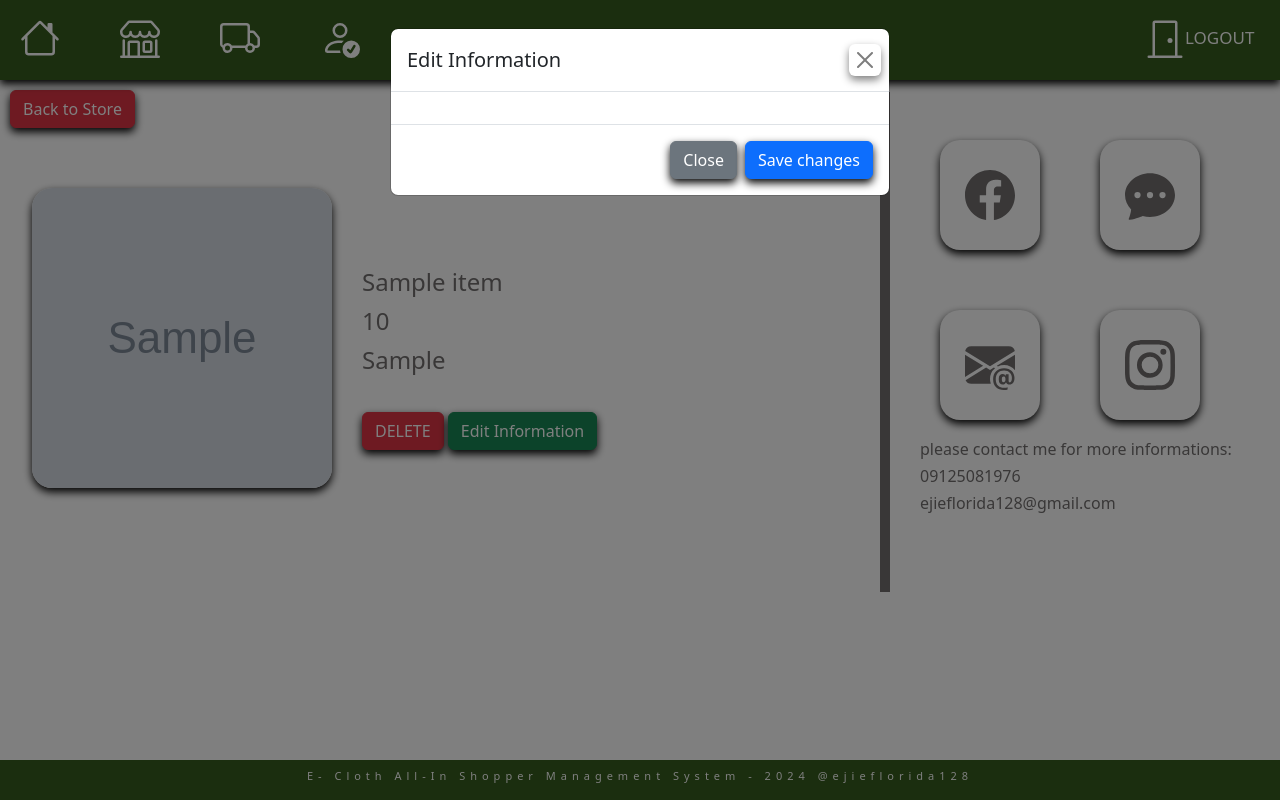
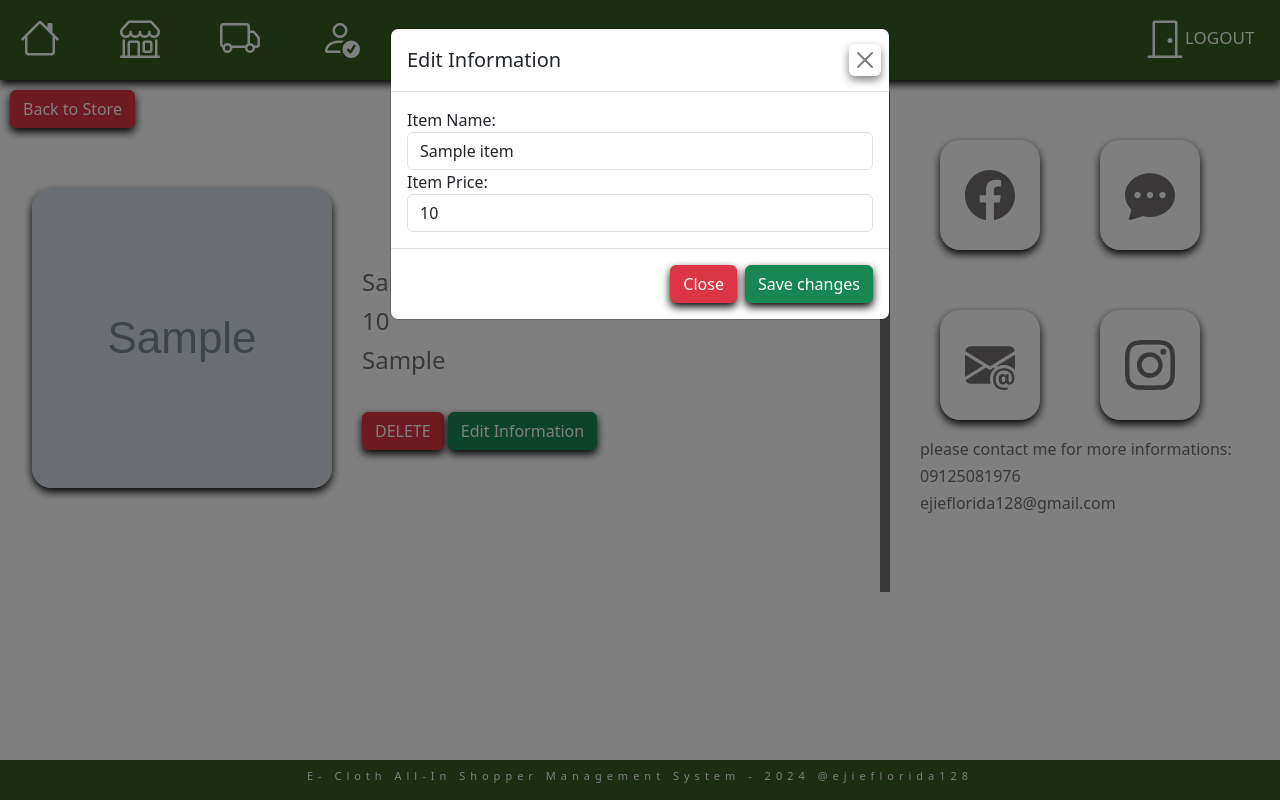
Before and after one commit to ejieflorida128/E-Shop, a PHP site: page /Seller/ViewItem.php?ItemId=1 in a window 1280 px wide, after a click on "Edit Information". Run offline with PHP 8.4, Linux system fonts and the light colour scheme; tables that the repository leaves empty or names only in its code hold one stand-in row (values such as "Sample post"); grey boxes marked "Sample" are stand-in pictures.

Commit message:
[ejie]
changes for February 15 2024

```diff
--- a/E-cloth-All-in-Shopper-Management-System/Seller/ViewItem.php
+++ b/E-cloth-All-in-Shopper-Management-System/Seller/ViewItem.php
@@ -71,7 +71,7 @@
 
                     <button class = "btn btn-danger" id = "forDeleteItem" onclick = "deleteItemFromTheSelectedShop()">DELETE</button>
                     <!-- Button trigger modal -->
-                    <button type="button" class="btn btn-success" data-bs-toggle="modal" data-bs-target="#EditModal" style = "margin-top: 30px;">
+                    <button type="button" class="btn btn-success" data-bs-toggle="modal" data-bs-target="#EditModal" style = "margin-top: 30px;" onclick = "openEditBoxWithValues()">
                     Edit Information
                     </button>
 
@@ -89,7 +89,7 @@
 
         <div class="sec1">
                              <div class="facebook">
-                                    <svg xmlns="http://www.w3.org/2000/svg" width="50" height="5    0" fill="rgb(114, 111, 111)" class="bi bi-facebook" viewBox="0 0 16 16">
+                                    <svg xmlns="http://www.w3.org/2000/svg" width="50" height="50" fill="rgb(114, 111, 111)" class="bi bi-facebook" viewBox="0 0 16 16">
                                     <path d="M16 8.049c0-4.446-3.582-8.05-8-8.05C3.58 0-.002 3.603-.002 8.05c0 4.017 2.926 7.347 6.75 7.951v-5.625h-2.03V8.05H6.75V6.275c0-2.017 1.195-3.131 3.022-3.131.876 0 1.791.157 1.791.157v1.98h-1.009c-.993 0-1.303.621-1.303 1.258v1.51h2.218l-.354 2.326H9.25V16c3.824-.604 6.75-3.934 6.75-7.951"/>
                                     </svg>
                             </div>
@@ -175,11 +175,14 @@
         <button type="button" class="btn-close" data-bs-dismiss="modal" aria-label="Close"></button>
       </div>
       <div class="modal-body">
-
+              <label for="item_Name">Item Name:</label><br>
+              <input type="text" id = "item_Name" class = "form-control">
+              <label for="item_Price">Item Price:</label><br>
+              <input type="text" id = "item_Price" class = "form-control">
       </div>
       <div class="modal-footer">
-        <button type="button" class="btn btn-secondary" data-bs-dismiss="modal">Close</button>
-        <button type="button" class="btn btn-primary">Save changes</button>
+        <button type="button" class="btn btn-danger" data-bs-dismiss="modal">Close</button>
+        <button type="button" class="btn btn-success" onclick = "EditItemFromTheSelectedShop()">Save changes</button>
       </div>
     </div>
   </div>
@@ -191,11 +194,11 @@
 
 
 
-                    // function refreshIfClose(){
-                    //             $(document).ready(function(){
-
-                    //             });
-                    // }
+                    function refreshIfClose(){
+                                $(document).ready(function(){
+                                  location.reload();
+                                });
+                    }
 
 
                     function deleteItemFromTheSelectedShop() {
@@ -217,17 +220,43 @@
 
 
 
-                    function EditItemFromTheSelected() {
+                    function openEditBoxWithValues(){
+
+                            var id =  '<?php echo $_GET['ItemId']; ?>';
+
+                            $.post("../ajax/seller_ajax.php", { editIdForTheSelectedItem:id}, function(data, status) {
+                              console.log(data); // Log the raw response to the console
+
+                              var SelectedItemDatas = JSON.parse(data);
+
+                              $('#item_Name').val(SelectedItemDatas.item_name);
+                              $('#item_Price').val(SelectedItemDatas.item_price);
+
+
+                          });
+                    }
+
+
+                    function EditItemFromTheSelectedShop() {
+
+                      var itemName = $('#item_Name').val();
+                      var itemPrice = $('#item_Price').val();
+
+
                         $.ajax({
                             url: "../ajax/seller_ajax.php",
                             type: 'post',
                             data: {
                                 clickForEdit: true,
+                                item_name:itemName,
+                                item_price:itemPrice,
                                 EditThisItem: '<?php echo $_GET['ItemId']; ?>'
                             },
                             success: function (data, status) {
                                 console.log("clicked!");
                                 // Handle success response if needed
+
+                                refreshIfClose();
 
                                 // $('#modalForDeletion').modal('show');
                             }
--- a/E-cloth-All-in-Shopper-Management-System/ajax/seller_ajax.php
+++ b/E-cloth-All-in-Shopper-Management-System/ajax/seller_ajax.php
@@ -309,7 +309,7 @@ session_start();
             mysqli_query($connForMyDatabase,$insertItemToDb);
   }
 
-
+    // deletion sa selected item sa ViewItem page
   if(isset($_POST['clickForDelete'])){
 
       $ItemToBeDeleted = $_POST['deleteThisItem'];
@@ -322,5 +322,42 @@ session_start();
     }
 
 
+    // para ma butanagan ang input sa edit sa ViewItem page
+    if(isset($_POST['editIdForTheSelectedItem'])){
+            $item_id = $_POST['editIdForTheSelectedItem'];
+
+            $sql = "SELECT * FROM items WHERE id = $item_id";
+            $result = mysqli_query($connForMyDatabase,$sql);
+            $response = array();
+
+            while($row = mysqli_fetch_assoc($result)){
+                $response = $row;
+            }
+
+            echo json_encode($response);
+        }else{
+            $response['status'] =   200;
+            $response['message'] = "Invalid or Data Information!";
+        }
+
+
+
+  // para ma edit natu ang data sa SelectedItem sa ViewItem na page
+  if(isset($_POST['clickForEdit'])){
+
+    $ItemToBeEdited = $_POST['EditThisItem'];
+    $itemName = $_POST['item_name'];
+    $itemPrice = $_POST['item_price'];
+
+    $sqlForEdit = "UPDATE items SET item_name = '$itemName', item_price = '$itemPrice' WHERE id = $ItemToBeEdited";
+    mysqli_query($connForMyDatabase,$sqlForEdit);
+
+
+
+  }
+
+
+
+
 
 ?>
```
